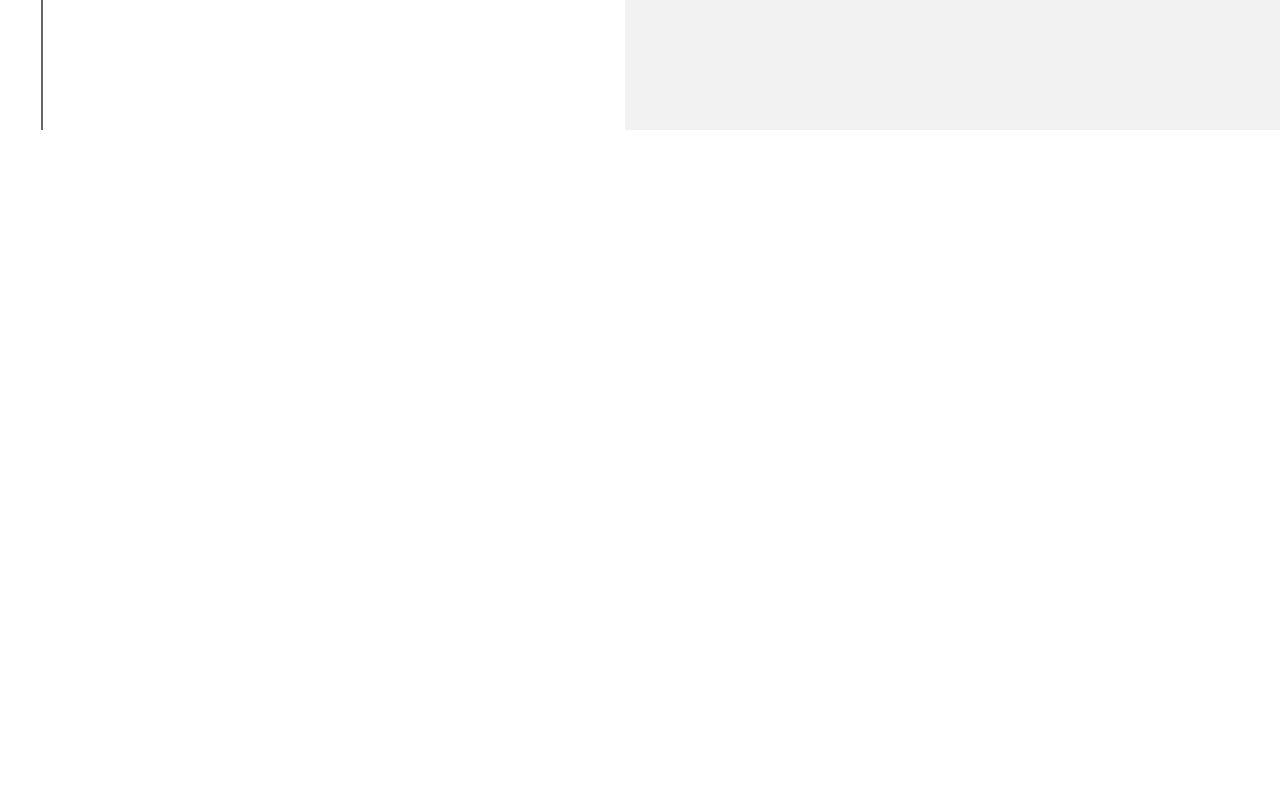
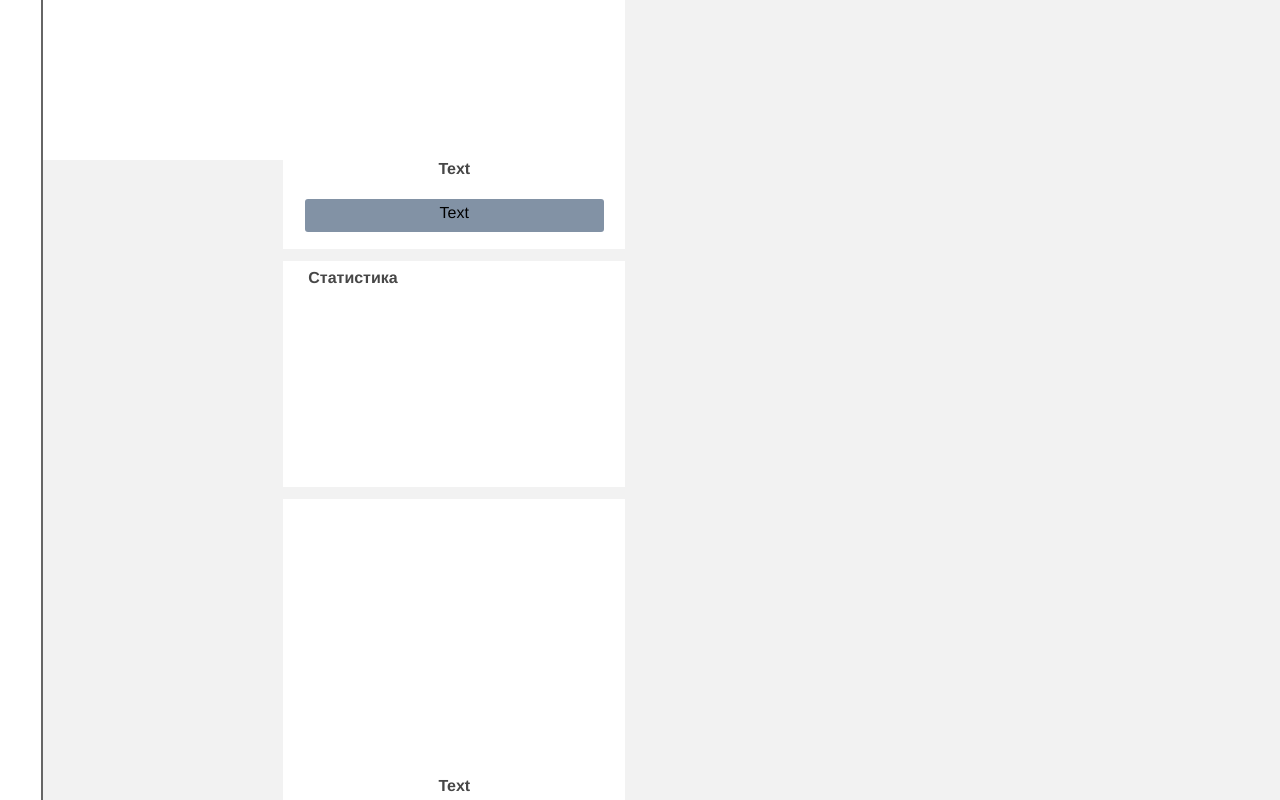
Before and after one commit to NickLobanov/fizpribor, a Vue app: page / in a window 1280 px wide. Shown: the part 920-1720 px from the top of the page. Before the commit the page ends 1050 px from the top, so only its background shows below. Built offline with nearby package versions, Linux system fonts and the light colour scheme.

Commit message:
add dashboardItemWithoutProject

```diff
--- a/src/components/Dashboard.vue
+++ b/src/components/Dashboard.vue
@@ -1,14 +1,19 @@
 <template>
     <section class="dashboard">
         <DashboardItemWithProject />
+        <DashboardItemWithoutProject />
+        <DashboardItemWithProject />
+        <DashboardItemWithoutProject />
     </section>
 </template>
 
 <script>
     import DashboardItemWithProject from '@/components/DashboardItemWithProject.vue'
+    import DashboardItemWithoutProject from '@/components/DashboardItemWithoutProject.vue'
     export default {
         components: {
             DashboardItemWithProject,
+            DashboardItemWithoutProject
         }
     }
 </script>
--- /dev/null
+++ b/src/components/DashboardItemWithoutProject.vue
@@ -0,0 +1,54 @@
+<template>
+    <div class="dashboard-item">
+        <DashboardHeader />
+        <div class="dashboard-item__statistics">
+            <h2 class="dashboard-item__title">Статистика</h2>
+        </div>
+        <div class="dashboard-item__empty-first"></div>
+        <div class="dashboard-item__empty-second"></div>
+    </div>
+</template>
+
+<script>
+    import DashboardHeader from '@/components/DashboardHeader.vue'
+    export default {
+        components: {
+            DashboardHeader
+        }
+    }
+</script>
+
+<style scoped>
+    .dashboard-item {
+        width: 342px;
+    }
+
+    .dashboard-item__statistics {
+        width: 342px;
+        min-height: 226px;
+        margin-bottom: 12px;
+        background-color: #ffffff;
+    }
+
+    .dashboard-item__title {
+        font-size: 16px;
+        line-height: 22px;
+        color: #474747;
+        text-align: left;
+        padding-top: 6px;
+        padding-left: 25px;
+        margin-bottom: 12px;
+    }
+
+    .dashboard-item__empty-first {
+        width: 342px;
+        min-height: 168px;
+        background-color: #ffffff;
+    }
+
+    .dashboard-item__empty-first {
+        width: 342px;
+        min-height: 248px;
+        background-color: #ffffff;
+    }
+</style>
```
